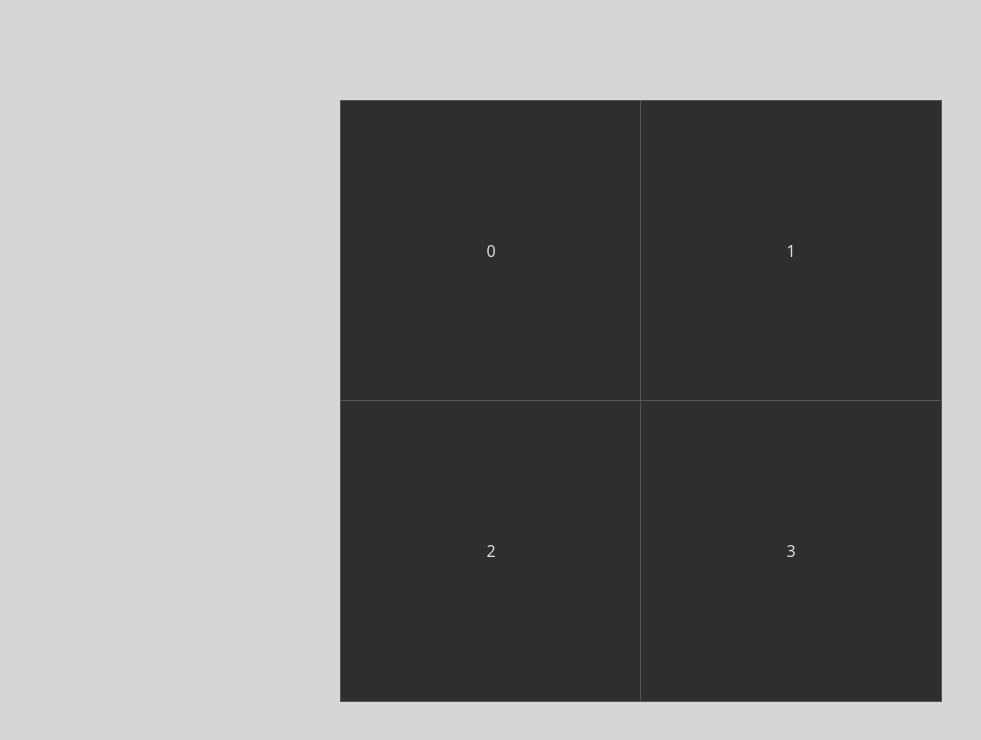
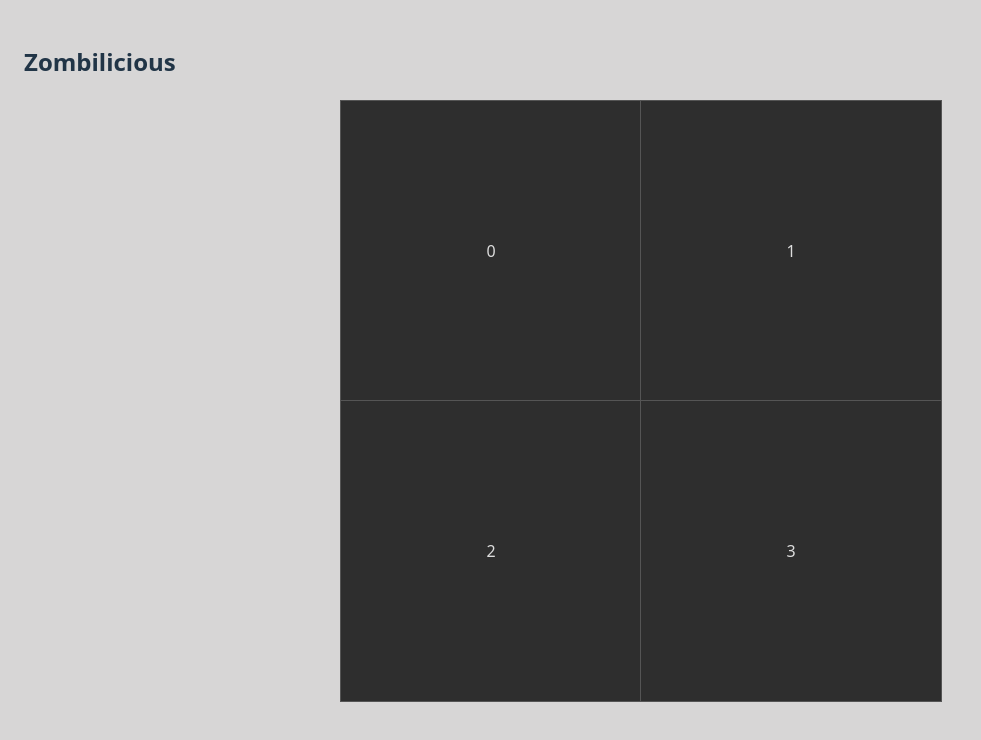
Before and after one commit to kimey-robertson/zombilicious, a React (Vite) app in the folder client/: page / in a window 1280 px wide. Shown: the top 740 px of the page, without its empty margins (0-981 px from the left). Built offline with nearby package versions, Linux system fonts and the light colour scheme.

Commit message:
Set up UI overlay

```diff
--- a/client/src/App.css
+++ b/client/src/App.css
@@ -8,7 +8,7 @@
 
 .game-board-wrapper {
   width: 100%;
-  height: 100%;
+  height: 100vh;
   overflow: hidden;
   background: #d7d6d6;
   cursor: grab;
@@ -23,6 +23,7 @@
   grid-template-rows: repeat(2, 300px);
   transform-origin: center;
   transition: transform 0.05s ease-out;
+  z-index: 10;
 }
 
 .game-board-tile {
@@ -37,3 +38,16 @@
   width: 300px;
   height: 300px;
 }
+
+.overlay-wrapper {
+  position: absolute;
+  top: 0;
+  left: 0;
+  width: 100%;
+  height: 100vh;
+  /* padding: 1.5rem; */
+}
+
+.overlay {
+  padding: 1.5rem;
+}
--- a/client/src/App.tsx
+++ b/client/src/App.tsx
@@ -1,8 +1,14 @@
 import "./App.css";
 import GameBoard from "./components/GameBoard";
+import Overlay from "./components/Overlay";
 
 function App() {
-  return <GameBoard />;
+  return (
+    <div>
+      <GameBoard />
+      <Overlay />
+    </div>
+  );
 }
 
 export default App;
--- a/client/src/components/GameBoard.tsx
+++ b/client/src/components/GameBoard.tsx
@@ -75,14 +75,12 @@ const GameBoard = () => {
   };
 
   return (
-    <div
-      className="game-board-wrapper"
-      onMouseDown={handleMouseDown}
-      onMouseMove={handleMouseMove}
-      onMouseUp={handleMouseUp}
-      onWheel={handleWheel}
-    >
+    <div className="game-board-wrapper">
       <div
+        onMouseDown={handleMouseDown}
+        onMouseMove={handleMouseMove}
+        onMouseUp={handleMouseUp}
+        onWheel={handleWheel}
         className="game-board-grid"
         style={{
           transform: `translate(${offset.x}px, ${offset.y}px) scale(${zoom})`,
--- /dev/null
+++ b/client/src/components/Overlay.tsx
@@ -0,0 +1,11 @@
+const Overlay = () => {
+  return (
+    <div className="overlay-wrapper">
+      <div className="overlay">
+        <h2 className="m-0">Zombilicious</h2>
+      </div>
+    </div>
+  );
+};
+
+export default Overlay;
```
